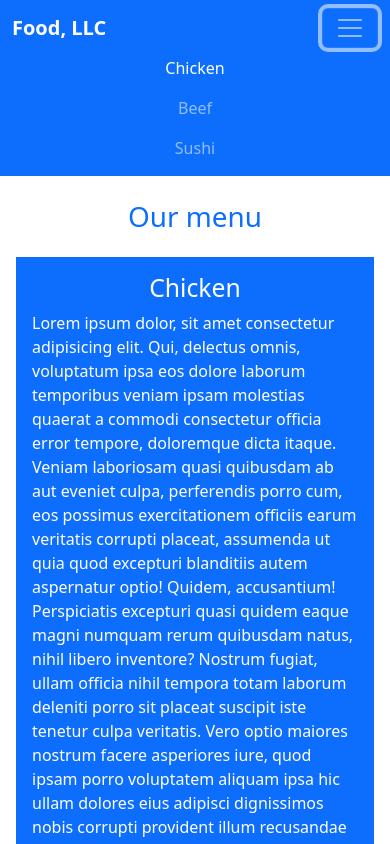
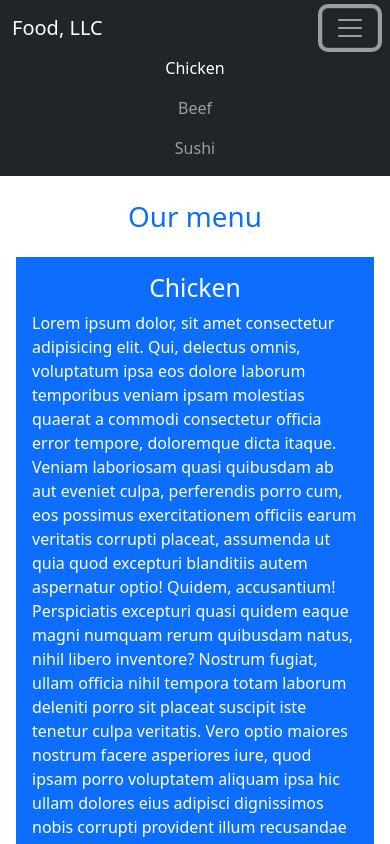
Before and after one commit to MohameddOuattara/samples, a plain HTML site: page index.html in a window 390 px wide. Both pictures are taken after a click on the button "Toggle navigation". Shown: the top 844 px of the page. Drawn offline with nearby package versions, Linux system fonts and the light colour scheme.

Commit message:
Mise à jour de la barre de menu

```diff
--- a/index.html
+++ b/index.html
@@ -8,28 +8,27 @@
     <link rel="stylesheet" href="css/style.css">
   </head>
   <body>
-    <nav class="navbar navbar-expand-lg navbar-dark bg-primary d-none d-sm-block">
-        <div class="container" id="divnavbarNavAltMarkup">
-          <a class="navbar-brand fw-bold" href="#">Food, LLC</a>
+    <nav class="navbar navbar-expand-lg navbar-dark bg-dark">
+      <div class="container">
+        <a class="navbar-brand" href="#">Food, LLC</a>
+        <button class="navbar-toggler" type="button" data-bs-toggle="collapse" data-bs-target="#navbarNav" aria-controls="navbarNav" aria-expanded="false" aria-label="Toggle navigation">
+          <span class="navbar-toggler-icon"></span>
+        </button>
+        <div class="collapse navbar-collapse" id="navbarNav">
+          <ul class="navbar-nav d-lg-none d-xl-block text-center">
+            <li class="nav-item">
+              <a class="nav-link active" aria-current="page" href="#Chicken">Chicken</a>
+            </li>
+            <li class="nav-item">
+              <a class="nav-link" href="#Beef">Beef</a>
+            </li>
+            <li class="nav-item">
+              <a class="nav-link" href="#Sushi">Sushi</a>
+            </li>
+          </ul>
         </div>
-      </nav>
-
-      <nav class="navbar navbar-expand-lg navbar-dark bg-primary d-block d-sm-none">
-        <div class="container" id="divnavbarNavAltMarkup">
-          <a class="navbar-brand fw-bold" href="#">Food, LLC</a>
-          <button class="navbar-toggler" type="button" data-bs-toggle="collapse" data-bs-target="#navbarNavAltMarkup" aria-controls="navbarNavAltMarkup" aria-expanded="false" aria-label="Toggle navigation">
-            <span class="navbar-toggler-icon"></span>
-          </button>
-          <div class="collapse navbar-collapse" id="navbarNavAltMarkup">
-            <div class="navbar-nav text-center">
-              <a class="nav-link active" aria-current="page" href="#">Chicken</a>
-              <a class="nav-link" href="#">Beef</a>
-              <a class="nav-link" href="#">Sushi</a>
-            </div>
-          </div>
-        </div>
-      </nav>
-
+      </div>
+    </nav>
 
     <header class="container text-center my-4 text-primary fw-bold">
         <h1>Our menu</h1>
```
